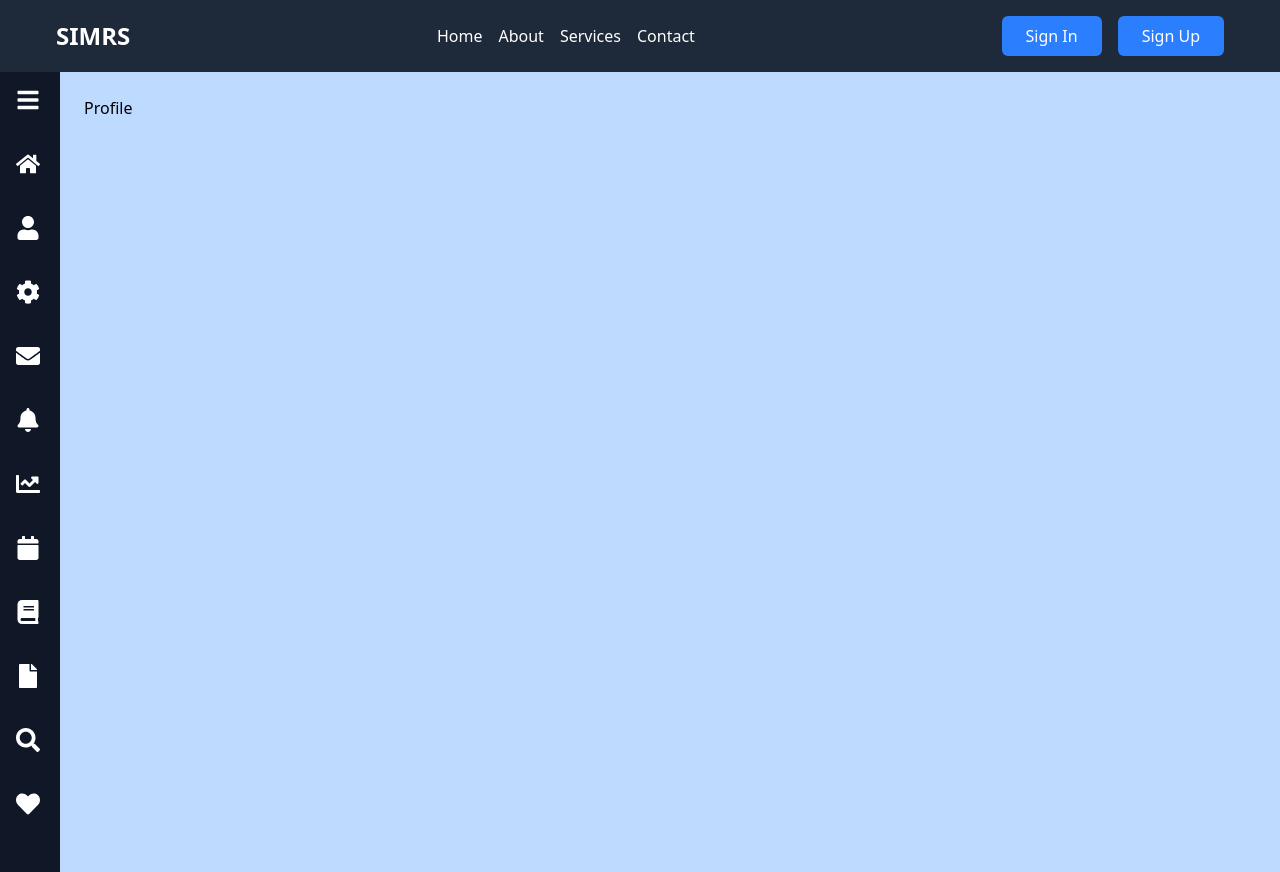
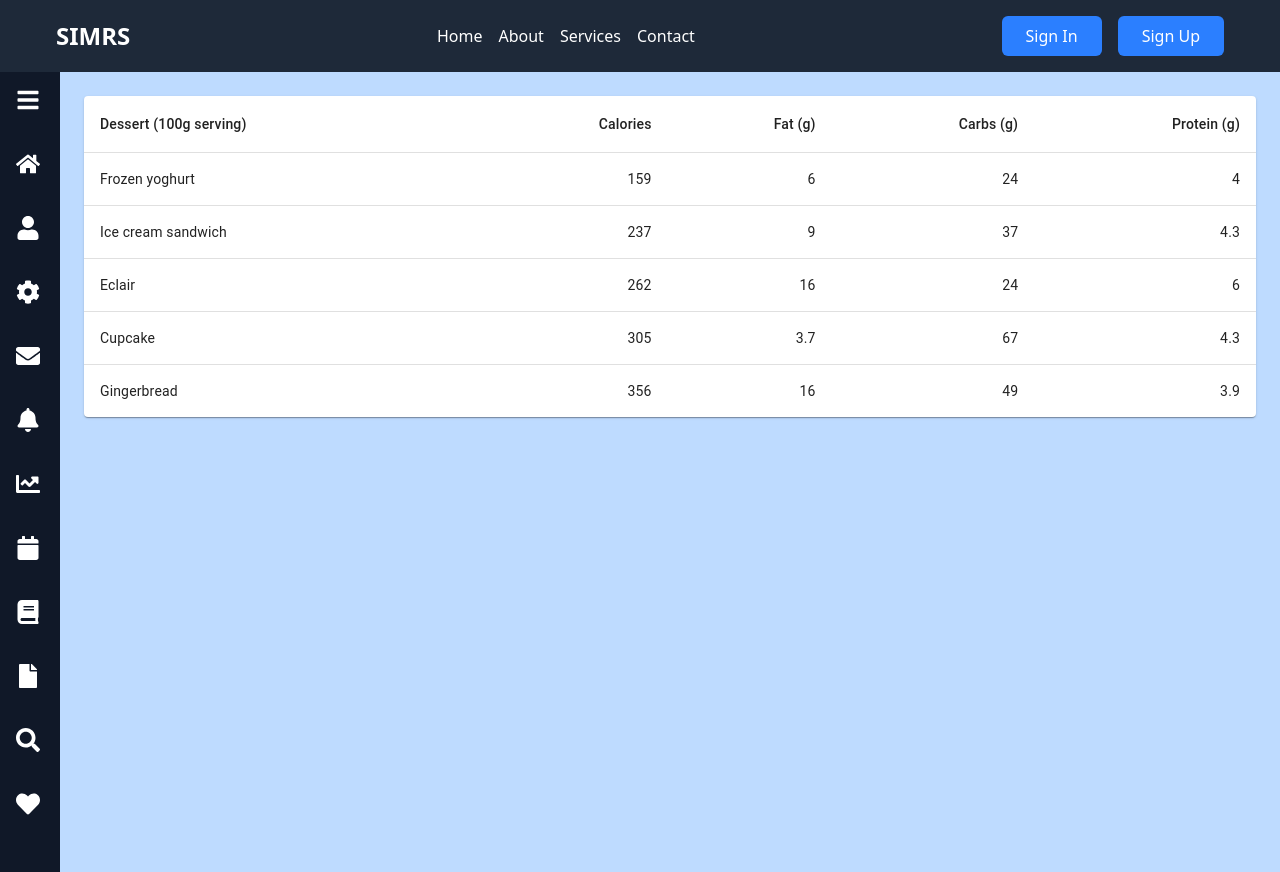
Before and after one commit to mbudit/simrs_react, a React (Vite) app: page /profile in a window 1280 px wide. Built offline with nearby package versions, Linux system fonts and the light colour scheme.

Commit message:
Placeholder table di Profile.jsx dan Revisi NavItem.jsx

```diff
--- a/package.json
+++ b/package.json
@@ -10,6 +10,10 @@
     "preview": "vite preview"
   },
   "dependencies": {
+    "@emotion/react": "^11.14.0",
+    "@emotion/styled": "^11.14.0",
+    "@mui/material": "^7.0.2",
+    "@mui/x-data-grid": "^8.2.0",
     "@tailwindcss/vite": "^4.1.4",
     "framer-motion": "^12.7.4",
     "lucide-react": "^0.503.0",
--- a/src/components/NavItem.jsx
+++ b/src/components/NavItem.jsx
@@ -11,12 +11,13 @@
     return (
         <Link
             to={`${routerLink}`}
+            className='w-full'
 
         >
             <div className='flex items-center gap-5 cursor-pointer w-full hover:text-blue-400'>
                 <span
 
-                    onClick={() => setIsOpen((prev) => !prev)}
+                    // onClick={() => setIsOpen((prev) => !prev)}
                     data-tooltip-id={!isOpen ? 'sidebar-tooltip' : undefined}
                     data-tooltip-content={!isOpen ? text : undefined}
                     className='text-2xl'
--- a/src/pages/Profile.jsx
+++ b/src/pages/Profile.jsx
@@ -1,10 +1,57 @@
 import React from 'react';
+import Table from '@mui/material/Table';
+import TableBody from '@mui/material/TableBody';
+import TableCell from '@mui/material/TableCell';
+import TableContainer from '@mui/material/TableContainer';
+import TableHead from '@mui/material/TableHead';
+import TableRow from '@mui/material/TableRow';
+import Paper from '@mui/material/Paper';
+
+function createData(name, calories, fat, carbs, protein) {
+    return { name, calories, fat, carbs, protein };
+}
+
+const rows = [
+    createData('Frozen yoghurt', 159, 6.0, 24, 4.0),
+    createData('Ice cream sandwich', 237, 9.0, 37, 4.3),
+    createData('Eclair', 262, 16.0, 24, 6.0),
+    createData('Cupcake', 305, 3.7, 67, 4.3),
+    createData('Gingerbread', 356, 16.0, 49, 3.9),
+];
+
+
 
 const Profile = () => {
     return (
-        <div>
-            Profile
-        </div>
+        <TableContainer component={Paper}>
+            <Table sx={{ minWidth: 650 }} aria-label="simple table">
+                <TableHead>
+                    <TableRow>
+                        <TableCell>Dessert (100g serving)</TableCell>
+                        <TableCell align="right">Calories</TableCell>
+                        <TableCell align="right">Fat&nbsp;(g)</TableCell>
+                        <TableCell align="right">Carbs&nbsp;(g)</TableCell>
+                        <TableCell align="right">Protein&nbsp;(g)</TableCell>
+                    </TableRow>
+                </TableHead>
+                <TableBody>
+                    {rows.map((row) => (
+                        <TableRow
+                            key={row.name}
+                            sx={{ '&:last-child td, &:last-child th': { border: 0 } }}
+                        >
+                            <TableCell component="th" scope="row">
+                                {row.name}
+                            </TableCell>
+                            <TableCell align="right">{row.calories}</TableCell>
+                            <TableCell align="right">{row.fat}</TableCell>
+                            <TableCell align="right">{row.carbs}</TableCell>
+                            <TableCell align="right">{row.protein}</TableCell>
+                        </TableRow>
+                    ))}
+                </TableBody>
+            </Table>
+        </TableContainer>
     );
 }
 
```
Also changed, not shown: 1 other file (tests, documents, lock files or other folders).
